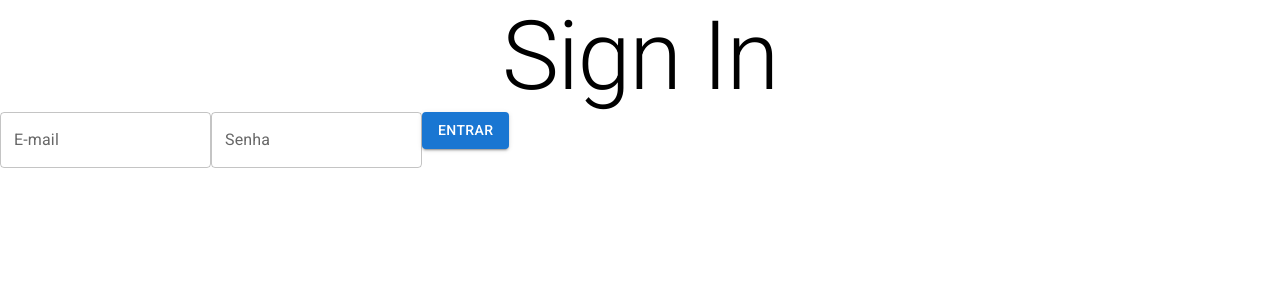
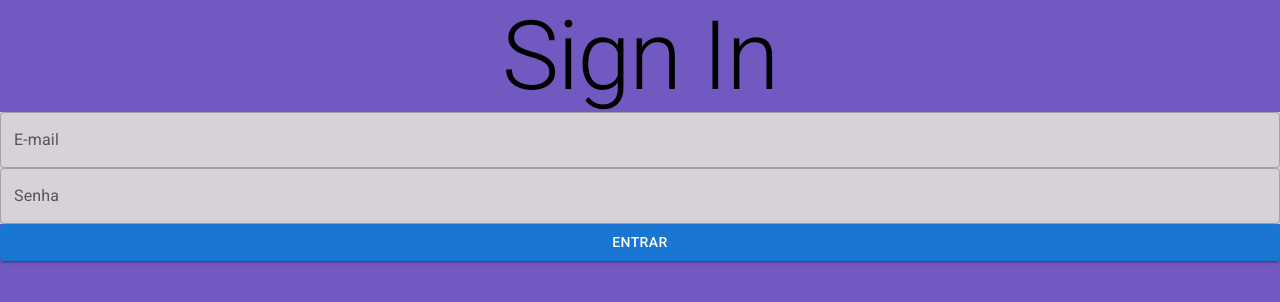
Before and after one commit to marcos-renan/login-react-mui, a React (Vite) app: page / in a window 1280 px wide. Shown: the top 302 px of the page. Built offline with nearby package versions, Linux system fonts and the light colour scheme.

Commit message:
estilizando ui

```diff
--- a/src/Login.tsx
+++ b/src/Login.tsx
@@ -1,25 +1,28 @@
-import { Button, TextField, Typography } from "@mui/material"
+import { Box, Button, TextField, Typography } from "@mui/material"
 
 
 const Login = () => {
 
   return (
-    <>
+    <Box
+      bgcolor={"#7159c1"}
+      display={"flex"}
+      flexDirection={"column"}
+      minHeight={"100vh"}
+    >
       <Typography variant="h1" align="center">
         Sign In
       </Typography>
-      <TextField
-        type="email"
-        label="E-mail"
-        variant="outlined"
-      />
-      <TextField
-        type="password"
-        label="Senha"
-        variant="outlined"
-      />
+      <Box
+        bgcolor={"#d7d2d7"}
+        display={"flex"}
+        flexDirection={"column"}
+      >
+        <TextField type="email" label="E-mail" variant="outlined" />
+        <TextField type="password" label="Senha" variant="outlined" />
+      </Box>
       <Button variant="contained">Entrar</Button>
-    </>
+    </Box>
   );
 }
 
```
